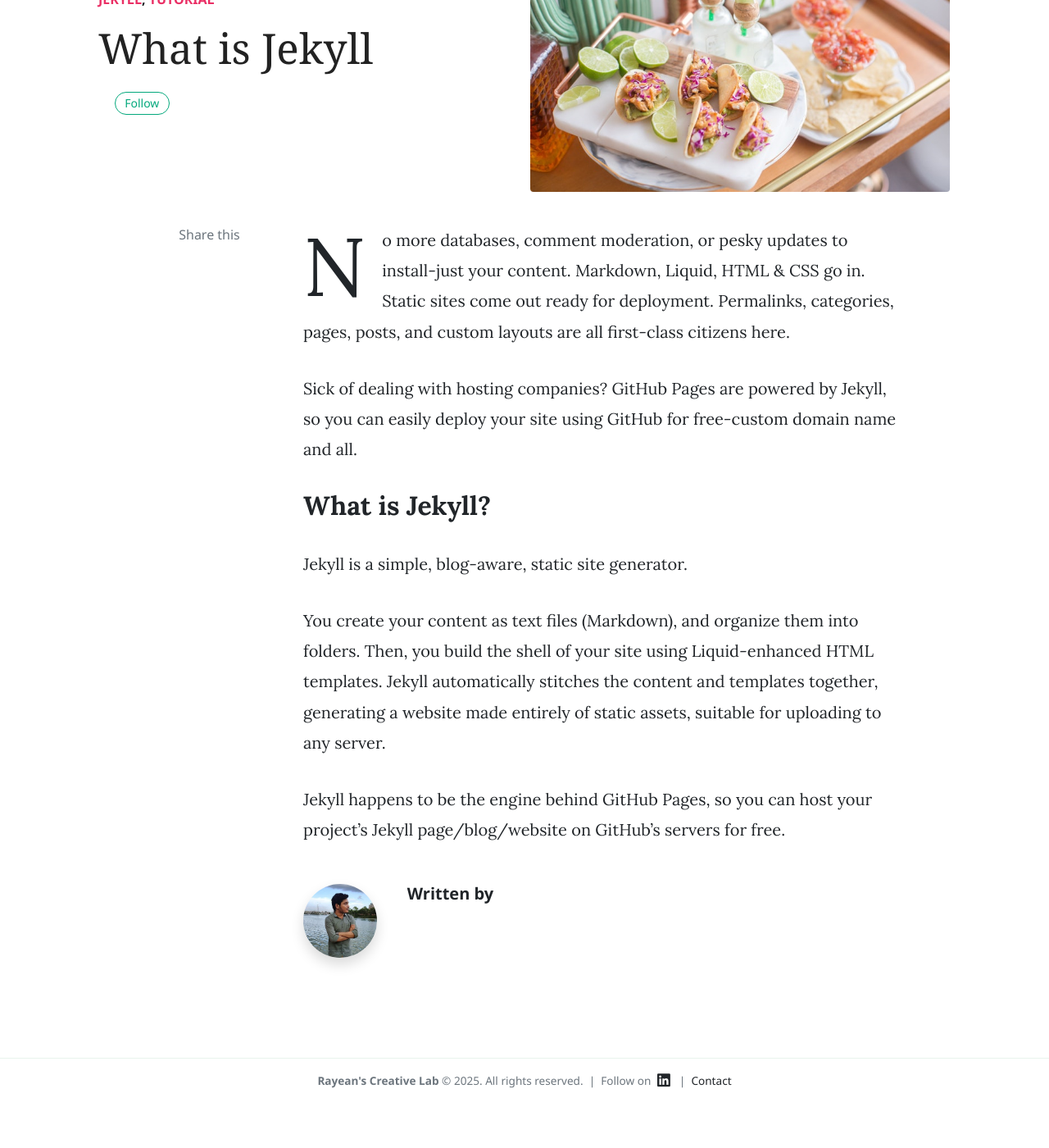
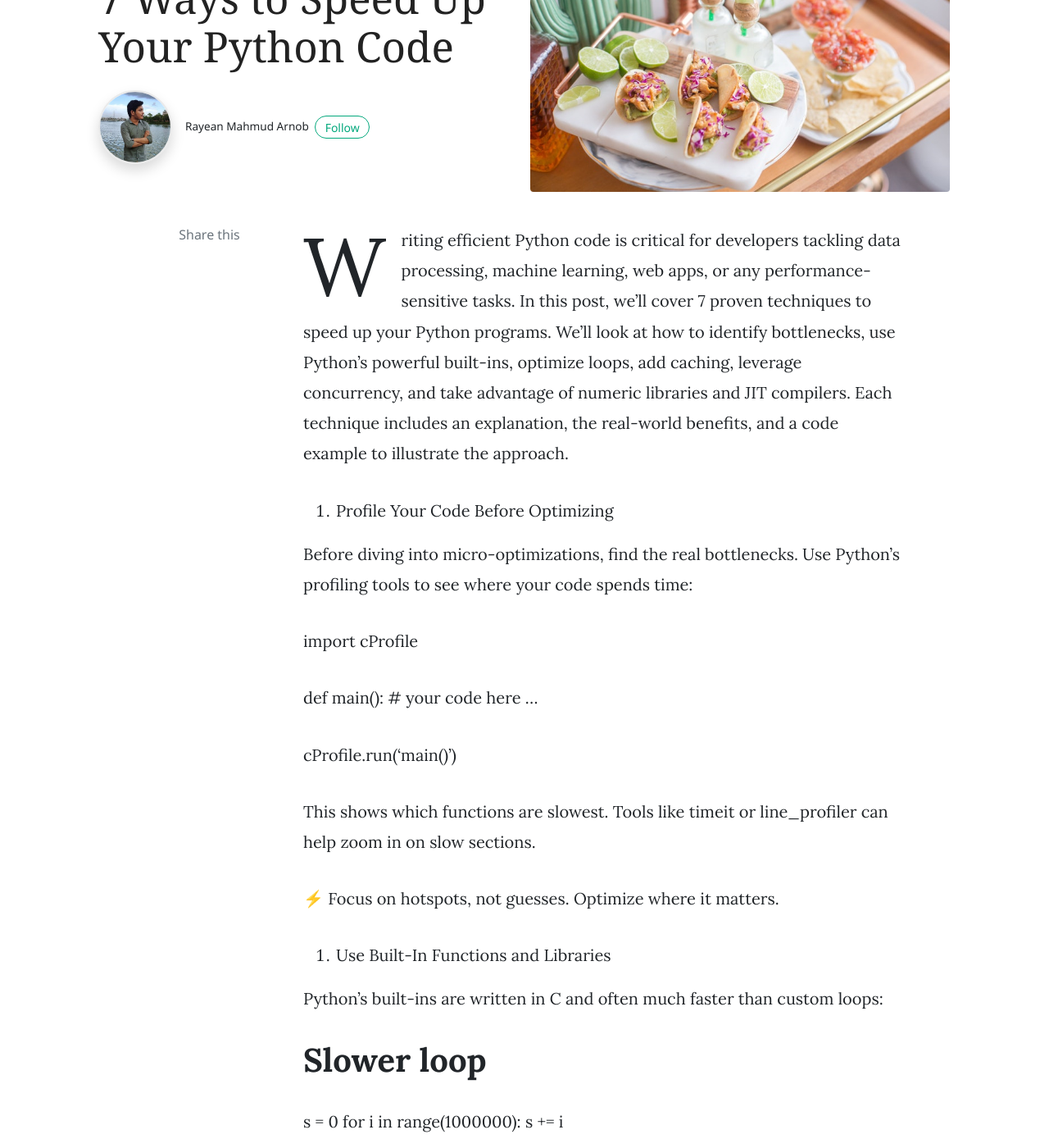
Before and after one commit to Rayean-Mahmud/rayean-mahmud.github.io, a Jekyll site: the page built from _posts/2019-01-18-customer-service.md, in a window 1280 px wide and 1400 px high, scrolled down 207 px. Shown: the whole window at 82% size. Built offline with Jekyll 4.4.1, drawn with Linux system fonts in a browser that asks for light colours; nearby versions of some CDN libraries; comment, search, counter and statistics services are not loaded; before the commit the page ends 1552 px from its top, so only the background shows below that; some of the changed text lies outside the part shown.

Commit message:
Update 2019-01-18-customer-service.md

```diff
--- a/_posts/2019-01-18-customer-service.md
+++ b/_posts/2019-01-18-customer-service.md
@@ -1,19 +1,127 @@
 ---
 layout: post
-title:  "What is Jekyll"
-author: jane
-categories: [ Jekyll, tutorial ]
+title:  "7 Ways to Speed Up Your Python Code"
+author: rayean
+categories: [ Tech, Programming ]
 image: assets/images/11.jpg
 ---
+Writing efficient Python code is critical for developers tackling data processing, machine learning, web apps, or any performance-sensitive tasks. In this post, we'll cover 7 proven techniques to speed up your Python programs. We'll look at how to identify bottlenecks, use Python's powerful built-ins, optimize loops, add caching, leverage concurrency, and take advantage of numeric libraries and JIT compilers. Each technique includes an explanation, the real-world benefits, and a code example to illustrate the approach.
 
-No more databases, comment moderation, or pesky updates to install-just your content. Markdown, Liquid, HTML & CSS go in. Static sites come out ready for deployment. Permalinks, categories, pages, posts, and custom layouts are all first-class citizens here.
+1. Profile Your Code Before Optimizing
 
-Sick of dealing with hosting companies? GitHub Pages are powered by Jekyll, so you can easily deploy your site using GitHub for free-custom domain name and all.
+Before diving into micro-optimizations, find the real bottlenecks. Use Python’s profiling tools to see where your code spends time:
 
-## What is Jekyll?
+import cProfile
 
-Jekyll is a simple, blog-aware, static site generator.
+def main():
+    # your code here
+    ...
 
-You create your content as text files (Markdown), and organize them into folders. Then, you build the shell of your site using Liquid-enhanced HTML templates. Jekyll automatically stitches the content and templates together, generating a website made entirely of static assets, suitable for uploading to any server.
+cProfile.run('main()')
 
-Jekyll happens to be the engine behind GitHub Pages, so you can host your project’s Jekyll page/blog/website on GitHub’s servers for free.
+This shows which functions are slowest. Tools like timeit or line_profiler can help zoom in on slow sections.
+
+⚡ Focus on hotspots, not guesses. Optimize where it matters.
+
+2. Use Built-In Functions and Libraries
+
+Python’s built-ins are written in C and often much faster than custom loops:
+
+# Slower loop
+s = 0
+for i in range(1000000):
+    s += i
+
+# Faster built-in
+s = sum(range(1000000))
+
+Also use map(), filter(), str.join() and libraries like itertools for efficient processing.
+
+3. Optimize Loops with Comprehensions & Data Structures
+
+Replace loops with list comprehensions and generator expressions:
+
+# Slower loop
+squares = []
+for i in range(10000):
+    squares.append(i*i)
+
+# Faster comprehension
+squares = [i*i for i in range(10000)]
+
+Use the right data types: set for fast lookup, dict for key access, deque for queues.
+
+4. Cache Expensive Function Calls
+
+Use functools.lru_cache to cache repeated calls:
+
+from functools import lru_cache
+
+@lru_cache(maxsize=None)
+def fib(n):
+    if n < 2:
+        return n
+    return fib(n-1) + fib(n-2)
+
+print(fib(100))
+
+Memoization improves performance dramatically, especially for recursive functions.
+
+5. Leverage Concurrency
+
+Use multiprocessing for CPU-bound and asyncio for I/O-bound tasks:
+
+from multiprocessing import Pool
+
+def square(n):
+    return n * n
+
+with Pool() as p:
+    print(p.map(square, range(10)))
+
+Parallel processing can significantly reduce execution time.
+
+6. Use Optimized Libraries (NumPy, Pandas)
+
+For numeric data, prefer NumPy or Pandas:
+
+import numpy as np
+
+# Python list
+nums = [i for i in range(1000000)]
+squares = [i*i for i in nums]
+
+# NumPy (faster)
+arr = np.arange(1000000)
+squares_np = arr * arr
+
+These libraries run C-backed vectorized operations.
+
+7. Employ JIT Compilers (Numba, Cython, PyPy)
+
+Use tools like Numba to compile Python to machine code:
+
+from numba import njit
+
+@njit
+def compute():
+    total = 0
+    for i in range(1000000):
+        total += i
+    return total
+
+print(compute())
+
+JIT-compiled code runs much faster, often 10x or more.
+
+✅ Final Thoughts
+
+Always profile first, optimize second.
+
+Prefer built-in & vectorized operations.
+
+Cache, parallelize, and compile where needed.
+
+Speed isn't everything, but clean and fast code? That’s developer bliss. 🚀
+
+Happy coding!
```
